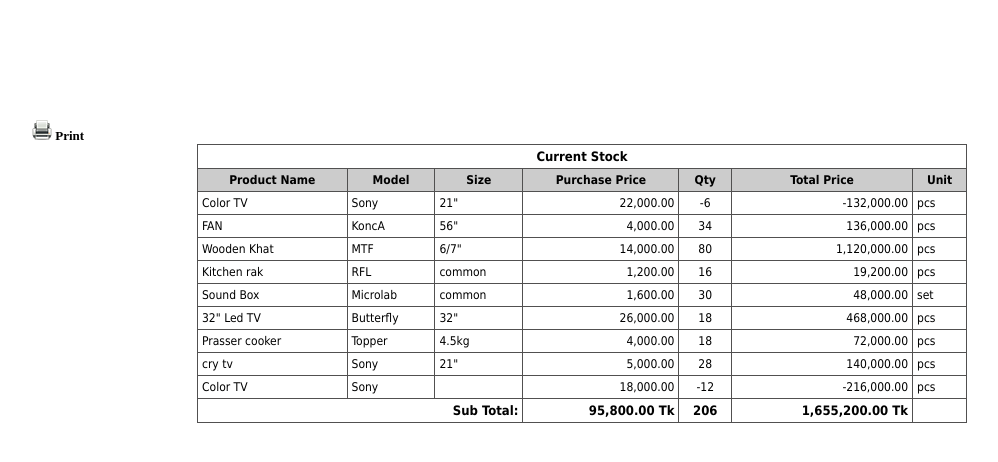
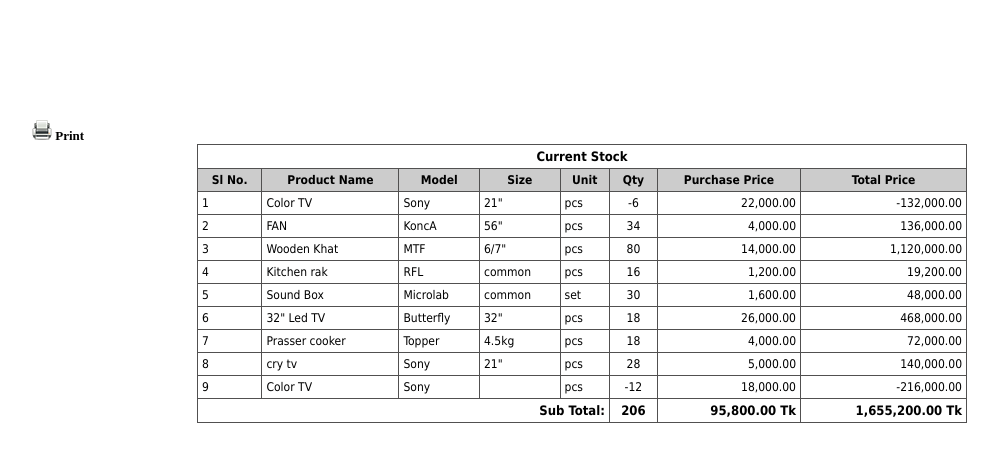
Before and after one commit to nirobandhar/sixstar, a CodeIgniter app: the page made by application/views/Administrator/stock/current_stock.php in a window 1280 px wide. Shown: the top 462 px of the page, without its empty margins (128-1126 px from the left). Run offline with CodeIgniter, Linux system fonts and the light colour scheme; data comes from the database, SQL or seed files in the repository.

Commit message:
Current Stock complete

```diff
--- a/application/controllers/Administrator/products.php
+++ b/application/controllers/Administrator/products.php
@@ -146,6 +146,7 @@ class Products extends CI_Controller {
         $data['content'] = $this->load->view('Administrator/stock/current_stock', $data, TRUE);
         $this->load->view('Administrator/index', $data);
     }
+
 	public function branch_current_stock()  {
         $data['title'] = "Current Stock";
         $data['content'] = $this->load->view('Administrator/stock/branchcurrent_stock', $data, TRUE);
--- a/application/views/Administrator/stock/current_stock.php
+++ b/application/views/Administrator/stock/current_stock.php
@@ -5,22 +5,24 @@
 
         <h4><a style="cursor:pointer" onclick="window.open('<?php echo base_url();?>Administrator/reports/current_stock', 'newwindow', 'width=850, height=800,scrollbars=yes'); return false;"><img src="<?php echo base_url(); ?>images/printer.png" alt=""> Print</a></h4>
         <tr>
-            <td colspan="7" align="center"><h2>Current Stock</h2></td>
+            <td colspan="8" align="center"><h2>Current Stock</h2></td>
         </tr>
         <tr bgcolor="#ccc">
+            <th>Sl No.</th>
             <th>Product Name</th>
             <th>Model</th>
             <th>Size</th>
+            <th>Unit</th>
+            <th>Qty</th>
             <th>Purchase Price</th>
-            <th>Qty</th>
             <th>Total Price</th>
-            <th>Unit</th>
         </tr>
         <?php $totalqty = 0;$sellTOTALqty = 0; $subtotal = 0; $gttotalqty = 0; $gttotalpur = 0;
 		//echo "SELECT tbl_purchaseinventory.*,tbl_product.*,tbl_purchasedetails.*,SUM(tbl_purchasedetails.PurchaseDetails_TotalQuantity) as totalqty,SUM(tbl_purchasedetails.PurchaseDetails_Rate) as totalpr FROM tbl_purchaseinventory left join tbl_product on tbl_product.Product_SlNo = tbl_purchaseinventory.purchProduct_IDNo left join tbl_purchasedetails on tbl_purchasedetails.Product_IDNo = tbl_product.Product_SlNo group by tbl_purchasedetails.Product_IDNo";
         $sql = mysql_query("SELECT tbl_purchaseinventory.*,tbl_product.*, tbl_productcategory.*, tbl_produsize.*, tbl_purchasedetails.*,SUM(tbl_purchasedetails.PurchaseDetails_TotalQuantity) as totalqty,SUM(tbl_purchasedetails.PurchaseDetails_Rate) as totalpr FROM tbl_purchaseinventory left join tbl_product on tbl_product.Product_SlNo = tbl_purchaseinventory.purchProduct_IDNo LEFT JOIN tbl_productcategory ON tbl_productcategory.ProductCategory_SlNo = tbl_product.ProductCategory_ID LEFT JOIN tbl_produsize ON tbl_produsize.Productsize_SlNo = tbl_product.sizeId left join tbl_purchasedetails on tbl_purchasedetails.Product_IDNo = tbl_product.Product_SlNo group by tbl_purchasedetails.Product_IDNo");
+        $i=0;
         while($record = mysql_fetch_array($sql)){
-
+                $i++;
                 $totalprretqty = $record['PurchaseInventory_ReturnQuantity'];
                 $totalprdamqty = $record['PurchaseInventory_DamageQuantity'];
 
@@ -45,27 +47,25 @@
                     $subtotal = $subtotal+$rate;
                 ?>
                 <tr>
+                    <td><?php echo $i; ?></td>
                     <td><?php echo $record['Product_Name'] ?></td>
                     <td><?php echo $record['ProductCategory_Name'] ?></td>
                     <td><?php echo $record['Productsize_Name'] ?></td>
-
+                    <td><?php if($record['PurchaseDetails_Unit']==""){echo "pcs";} else{echo $record['PurchaseDetails_Unit']; }?></td>
+                    <td style="text-align: center;"><?php echo $totalqty;
+                        $gttotalqty = $gttotalqty+$totalqty;
+                        ?></td>
                     <td style="text-align: right;"><?php echo number_format($record['PurchaseDetails_Rate'], 2);
 					$gttotalpur = $gttotalpur+$record['PurchaseDetails_Rate'];
 					?></td>
-                    <td style="text-align: center;"><?php echo $totalqty;
-                    $gttotalqty = $gttotalqty+$totalqty;
-                     ?></td>
                     <td style="text-align: right;"><?php echo number_format($rate, 2); ?></td>
-                    <td><?php if($record['PurchaseDetails_Unit']==""){echo "pcs";} else{echo $record['PurchaseDetails_Unit']; }?></td>
                 </tr>
         <?php } }  ?>
         <tr>
-            <td colspan="3" style="text-align: right;"><strong>Sub Total:</strong></td>
-
+            <td colspan="5" style="text-align: right;"><strong>Sub Total:</strong></td>
+            <td style="text-align: center;"><strong><?php echo $gttotalqty; ?></strong></td>
             <td style="text-align: right;"><strong><?php echo number_format($gttotalpur, 2); ?> Tk</strong> </td>
-            <td style="text-align: center;"><strong><?php echo $gttotalqty; ?></strong></td>
             <td style="text-align: right;"><strong><?php echo number_format($subtotal, 2); ?> Tk</strong></td>
-            <td></td>
         </tr>
 
     </table>
```
